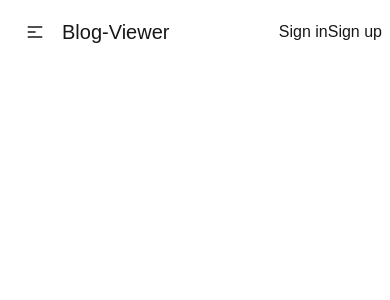
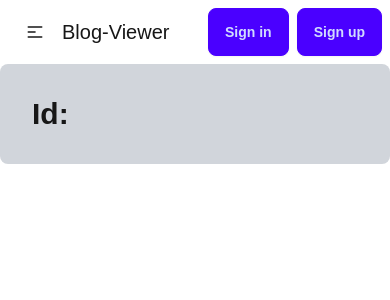
Before and after one commit to jui9797/next-blog, a Next.js app: page /profile in a window 390 px wide. Shown: the top 300 px of the page. Built offline with nearby package versions, Linux system fonts and the light colour scheme; no server answers.

Commit message:
some change

```diff
--- a/src/app/[blogid]/page.js
+++ b/src/app/[blogid]/page.js
@@ -14,8 +14,10 @@ const page = ({params}) => {
             })
     }, [blogid])
     return (
-        <div>
-            <h2 className='text-3xl font-bold'>{post?.title}</h2>
+        <div className='p-8 bg-gray-300 rounded-lg'>
+            <h2 className='text-3xl font-bold'>Id: {post?.id}</h2>
+            <h2 className='text-3xl font-medium'>{post?.title}</h2>
+            <p>{post?.body}</p>
         </div>
     );
 };
--- a/src/app/page.js
+++ b/src/app/page.js
@@ -5,7 +5,7 @@ const page = async () => {
   const blogs = await res.json();
   // console.log(blogs);
   return (
-    <div>
+    <div className="grid sm:grid-cols-2 lg:grid-cols-3 xl:grid-cols-4 gap-6">
       {
         blogs?.map(blog => <Blogs key={blog.id} blog={blog}></Blogs>)
       }
--- a/src/components/Blogs.jsx
+++ b/src/components/Blogs.jsx
@@ -3,13 +3,13 @@ import React from 'react';
 
 const Blogs = ({ blog }) => {
     return (
-        <div className="card bg-base-100 w-96 shadow-xl">
+        <div className="card bg-base-100 shadow-xl">
 
             <div className="card-body">
                 <h2 className="card-title">
                     {blog?.tilte}
                 </h2>
-                <p>If a dog chews shoes whose shoes does he choose?</p>
+                <p>{blog?.body}</p>
                 <div className="card-actions justify-end">
                     <Link href={`${blog?.id}`}><button className="btn btn-primary">View Details</button></Link>
                 </div>
--- a/src/components/Navbar.jsx
+++ b/src/components/Navbar.jsx
@@ -38,19 +38,14 @@ const Navbar = async () => {
                     </div>
                     <a className="text-xl">Blog-Viewer</a>
                 </div>
-                <div className="navbar-center hidden lg:flex">
-                    <ul className="menu menu-horizontal px-1 space-x-4">
-                        <Link href='/'>Home</Link>
-                        <Link href='/profile'>Profile</Link>
-                    </ul>
-                </div>
+
                 <div className="navbar-end">
                     {
                         user ? <>
-                            <LogoutLink>Log out</LogoutLink>
+                            <button className='btn btn-primary'><LogoutLink>Log out</LogoutLink></button>
                         </> : <>
-                            <LoginLink>Sign in</LoginLink>
-                            <RegisterLink>Sign up</RegisterLink>
+                            <button className='btn btn-primary'><LoginLink>Sign in</LoginLink></button>
+                            <button className='btn btn-primary ml-2'><RegisterLink>Sign up</RegisterLink></button>
                         </>
                     }
                 </div>
```
Also changed, not shown: 1 other file (tests, documents, lock files or other folders).
